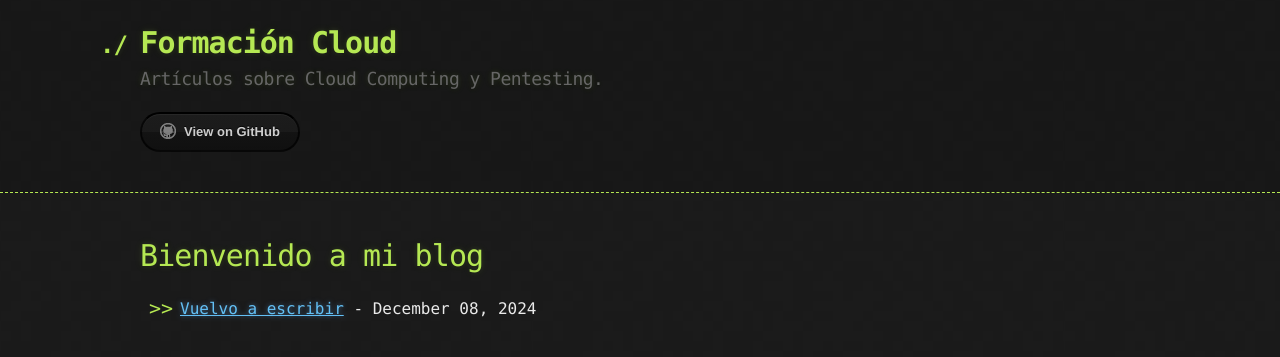
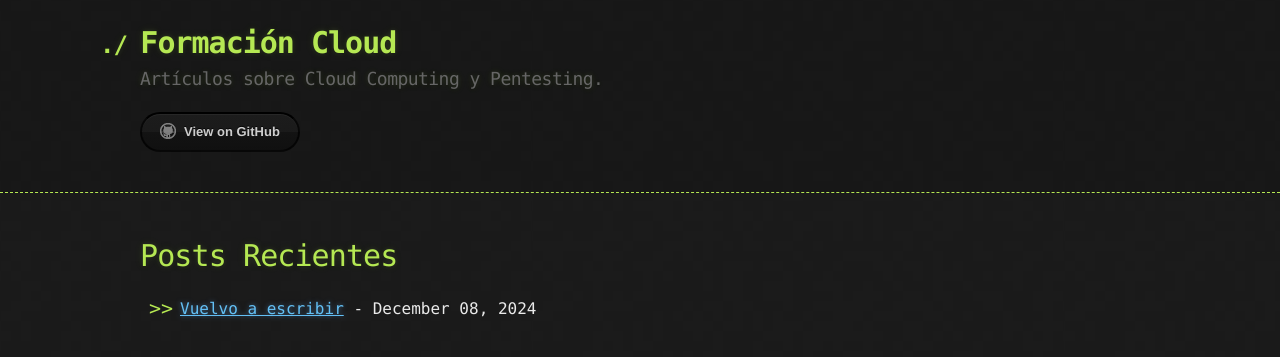
Before and after one commit to pacosepulveda/pacosepulveda.github.io, a Jekyll site: the page built from index.md, in a window 1280 px wide. Shown: the top 357 px of the page. Built offline with Jekyll 4.4.1, drawn with Linux system fonts in a browser that asks for light colours.

Commit message:
Modificado index.md

```diff
--- a/index.md
+++ b/index.md
@@ -2,7 +2,7 @@
 layout: default
 title: "Inicio"
 ---
-<h1>Bienvenido a mi blog</h1>
+<h1>Posts Recientes</h1>
 
 <ul>
 {% for post in site.posts %}
```
